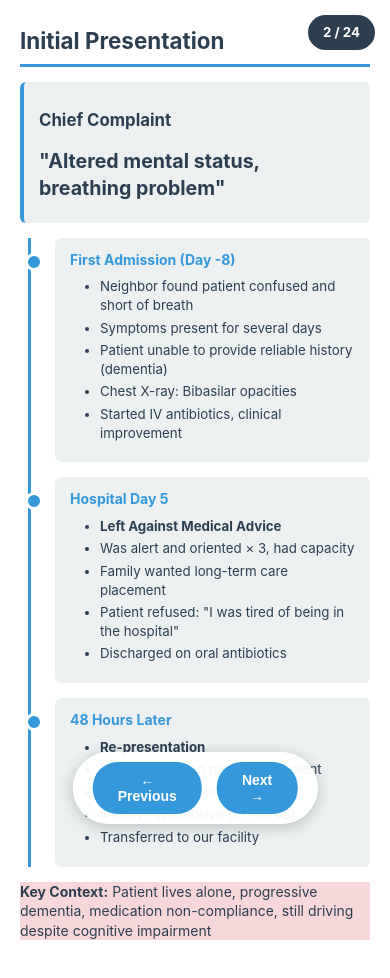
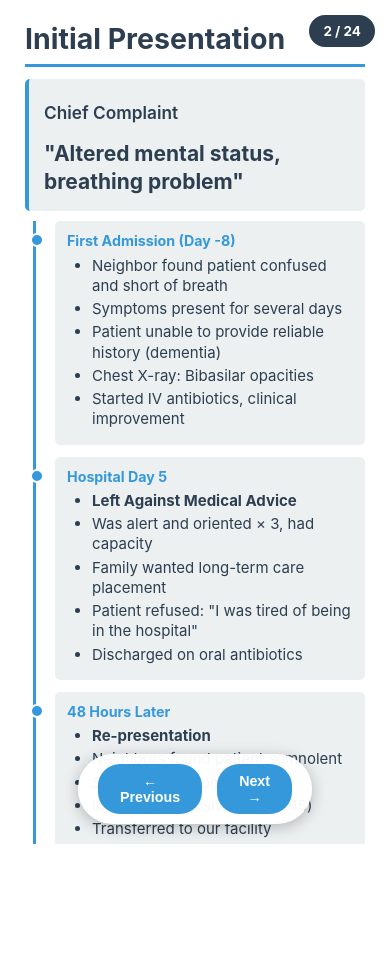
Before and after one commit to comstocd/Morning-Report, a plain HTML site: page index.html in a window 390 px wide. Both pictures are taken after a click on the button "Next →". After the commit the page ends 844 px from the top, so only its background shows below. Drawn offline with Linux system fonts and the light colour scheme.

Commit message:
Update index.html

```diff
--- a/index.html
+++ b/index.html
@@ -6,47 +6,48 @@
     <title>Morning Report - CLL Case</title>
     <style>
 * { margin: 0; padding: 0; box-sizing: border-box; }
-body { font-family: -apple-system, BlinkMacSystemFont, 'Segoe UI', sans-serif; background: #fff; color: #2c3e50; line-height: 1.4; font-size: 14px; }
-.slide { display: none; padding: 30px 40px 140px 40px; min-height: 100vh; overflow-y: auto; }
+body { font-family: -apple-system, BlinkMacSystemFont, 'Segoe UI', sans-serif; background: #fff; color: #2c3e50; line-height: 1.35; font-size: 15px; }
+.slide { display: none; padding: 25px 50px 120px 50px; height: 100vh; overflow-y: auto; }
 .slide.active { display: block; }
-h1 { font-size: 1.8em; color: #2c3e50; margin-bottom: 15px; border-bottom: 3px solid #3498db; padding-bottom: 8px; }
-h2 { font-size: 1.5em; color: #3498db; margin: 20px 0 10px 0; }
-h3 { font-size: 1.2em; color: #2c3e50; margin: 15px 0 8px 0; }
-h4 { font-size: 1.05em; color: #555; margin: 12px 0 6px 0; }
-p { margin: 8px 0; font-size: 1em; line-height: 1.4; }
-.box { background: #ecf0f1; padding: 12px 15px; margin: 12px 0; border-radius: 6px; border-left: 4px solid #3498db; }
+h1 { font-size: 1.9em; color: #2c3e50; margin-bottom: 12px; border-bottom: 3px solid #3498db; padding-bottom: 6px; }
+h2 { font-size: 1.4em; color: #3498db; margin: 15px 0 8px 0; }
+h3 { font-size: 1.15em; color: #2c3e50; margin: 12px 0 6px 0; font-weight: 600; }
+h4 { font-size: 1em; color: #555; margin: 10px 0 5px 0; font-weight: 600; }
+p { margin: 5px 0; line-height: 1.35; }
+.box { background: #ecf0f1; padding: 10px 15px; margin: 10px 0; border-radius: 5px; border-left: 4px solid #3498db; }
 .warning { background: #fff3cd; border-left-color: #f39c12; }
 .critical { background: #f8d7da; border-left-color: #e74c3c; }
 .success { background: #d4edda; border-left-color: #27ae60; }
 .info { background: #e3f2fd; border-left-color: #2196F3; }
-ul { margin: 8px 0 8px 30px; }
-li { margin: 4px 0; font-size: 0.95em; line-height: 1.4; }
-table { width: 100%; border-collapse: collapse; margin: 12px 0; font-size: 0.9em; }
-th, td { padding: 8px 10px; text-align: left; border-bottom: 1px solid #ddd; }
-th { background: #2c3e50; color: white; font-weight: 600; font-size: 0.9em; }
+ul { margin: 5px 0 5px 25px; }
+li { margin: 3px 0; line-height: 1.35; }
+table { width: 100%; border-collapse: collapse; margin: 10px 0; font-size: 0.9em; }
+th, td { padding: 6px 10px; text-align: left; border-bottom: 1px solid #ddd; }
+th { background: #2c3e50; color: white; font-weight: 600; font-size: 0.85em; }
 tbody tr:hover { background: #f5f5f5; }
 .high { color: #e74c3c; font-weight: bold; }
 .low { color: #3498db; font-weight: bold; }
-.timeline { position: relative; padding-left: 35px; margin: 15px 0; }
+.timeline { position: relative; padding-left: 30px; margin: 10px 0; }
 .timeline::before { content: ''; position: absolute; left: 8px; top: 0; bottom: 0; width: 3px; background: #3498db; }
-.timeline-item { position: relative; margin-bottom: 15px; padding: 12px 15px; background: #ecf0f1; border-radius: 6px; }
-.timeline-item::before { content: ''; position: absolute; left: -30px; top: 15px; width: 12px; height: 12px; background: #3498db; border: 3px solid white; border-radius: 50%; }
-.timeline-date { font-weight: bold; color: #3498db; margin-bottom: 6px; font-size: 1em; }
-.two-col { display: grid; grid-template-columns: 1fr 1fr; gap: 20px; margin: 15px 0; }
-blockquote { border-left: 4px solid #3498db; padding: 12px 15px; margin: 15px 0; background: #ecf0f1; font-style: italic; font-size: 1em; }
-.emphasis { font-size: 1.15em; font-weight: bold; color: #e74c3c; text-align: center; margin: 15px 0; padding: 15px; background: #ecf0f1; border-radius: 8px; }
-.nav { position: fixed; bottom: 20px; left: 50%; transform: translateX(-50%); background: rgba(255,255,255,0.95); padding: 10px 20px; border-radius: 40px; box-shadow: 0 3px 15px rgba(0,0,0,0.2); display: flex; gap: 15px; z-index: 1000; }
-button { background: #3498db; color: white; border: none; padding: 10px 25px; border-radius: 25px; font-size: 1em; cursor: pointer; font-weight: 600; transition: all 0.3s; }
-button:hover { background: #2c3e50; transform: translateY(-2px); }
-button:disabled { background: #95a5a6; cursor: not-allowed; transform: none; }
-.counter { position: fixed; top: 15px; right: 15px; background: #2c3e50; color: white; padding: 8px 15px; border-radius: 20px; font-weight: bold; z-index: 1000; font-size: 0.95em; }
+.timeline-item { position: relative; margin-bottom: 12px; padding: 10px 12px; background: #ecf0f1; border-radius: 5px; }
+.timeline-item::before { content: ''; position: absolute; left: -25px; top: 12px; width: 10px; height: 10px; background: #3498db; border: 2px solid white; border-radius: 50%; }
+.timeline-date { font-weight: bold; color: #3498db; margin-bottom: 4px; font-size: 0.95em; }
+.two-col { display: grid; grid-template-columns: 1fr 1fr; gap: 15px; margin: 10px 0; }
+.three-col { display: grid; grid-template-columns: 1fr 1fr 1fr; gap: 15px; margin: 10px 0; }
+blockquote { border-left: 4px solid #3498db; padding: 10px 12px; margin: 10px 0; background: #ecf0f1; font-style: italic; }
+.emphasis { font-size: 1.1em; font-weight: bold; color: #e74c3c; text-align: center; margin: 12px 0; padding: 12px; background: #ecf0f1; border-radius: 6px; }
+.nav { position: fixed; bottom: 20px; left: 50%; transform: translateX(-50%); background: rgba(255,255,255,0.96); padding: 10px 20px; border-radius: 35px; box-shadow: 0 3px 15px rgba(0,0,0,0.25); display: flex; gap: 15px; z-index: 1000; }
+button { background: #3498db; color: white; border: none; padding: 9px 22px; border-radius: 22px; font-size: 0.95em; cursor: pointer; font-weight: 600; transition: all 0.2s; }
+button:hover { background: #2c3e50; }
+button:disabled { background: #95a5a6; cursor: not-allowed; }
+.counter { position: fixed; top: 15px; right: 15px; background: #2c3e50; color: white; padding: 7px 14px; border-radius: 18px; font-weight: bold; z-index: 1000; font-size: 0.9em; }
+.compact-list li { margin: 2px 0; }
+.inline-data { display: flex; flex-wrap: wrap; gap: 15px; margin: 8px 0; }
+.inline-data > div { flex: 1; min-width: 200px; }
 @media (max-width: 1024px) {
-    .slide { padding: 25px 20px 120px 20px; }
-    h1 { font-size: 1.6em; }
-    h2 { font-size: 1.3em; }
-    .two-col { grid-template-columns: 1fr; gap: 15px; }
+    .slide { padding: 20px 25px 110px 25px; }
+    .two-col, .three-col { grid-template-columns: 1fr; gap: 10px; }
     table { font-size: 0.8em; }
-    th, td { padding: 6px 8px; }
 }
     </style>
 </head>
```
